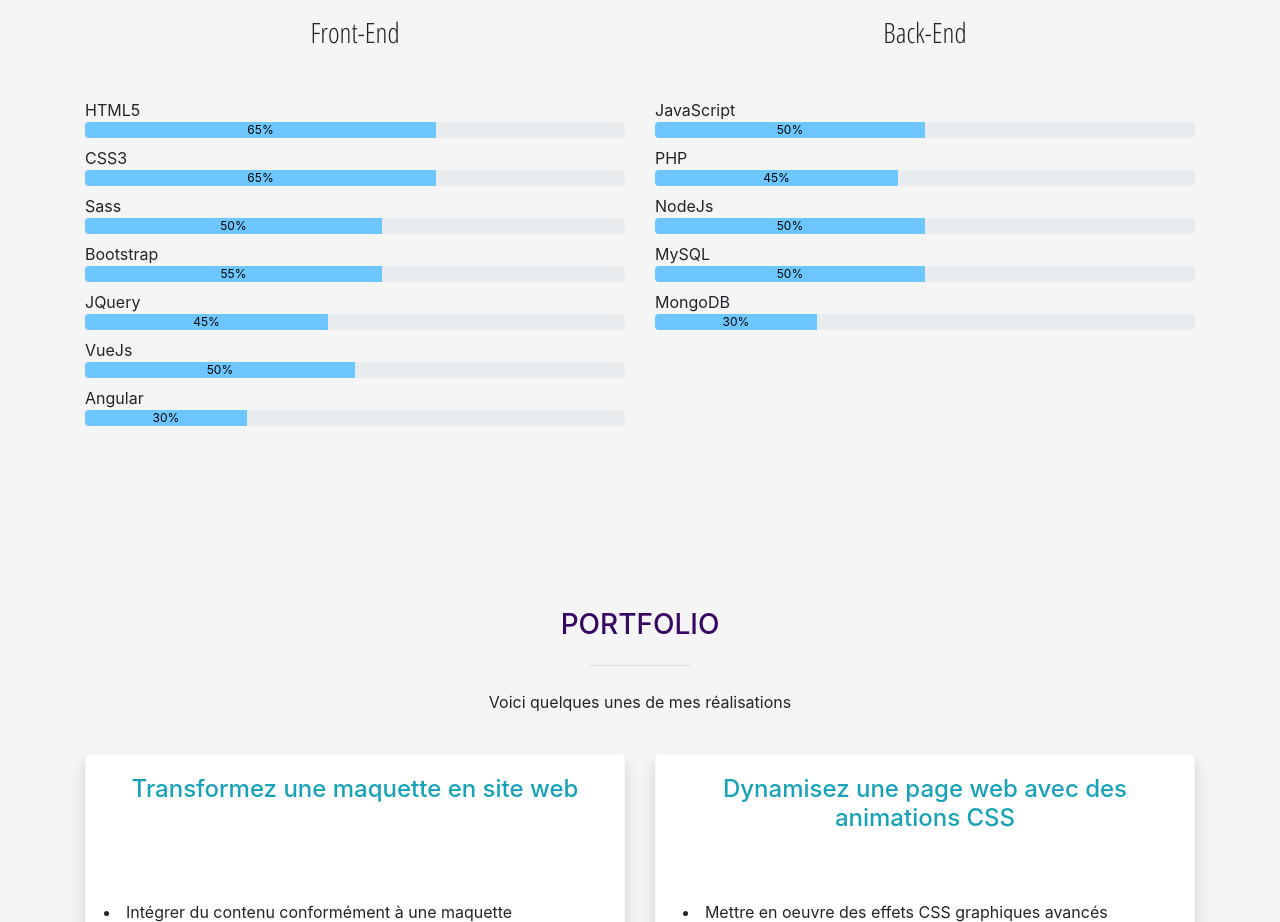
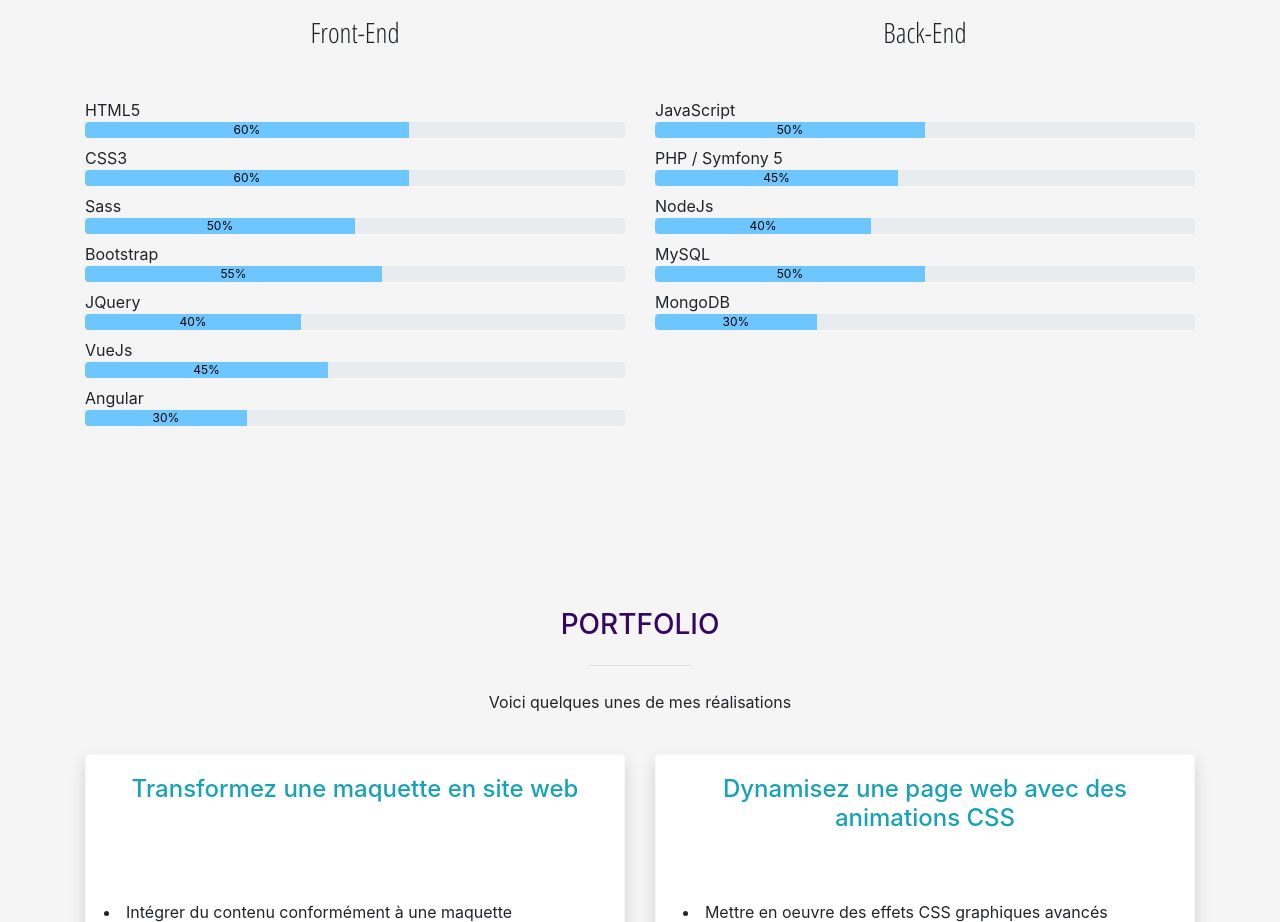
Before and after one commit to mataxelle/PortfolioDev, a website: page index.html in a window 1280 px wide. Shown: the part 1020-1942 px from the top of the page. Drawn offline with nearby package versions, Linux system fonts and the light colour scheme.

Commit message:
Update
Update compétences

```diff
--- a/index.html
+++ b/index.html
@@ -131,19 +131,19 @@
                     <h3 class="text-center mb-5">Front-End</h3>
                     <div class="mt-2 mb-2">HTML5
                         <div class="progress">
-                            <div class="progress-bar progress-bar-info" role="progressbar" style="width: 65%"
-                            aria-valuenow="65" aria-valuemin="0" aria-valuemax="100">65%</div>
+                            <div class="progress-bar progress-bar-info" role="progressbar" style="width: 60%"
+                            aria-valuenow="65" aria-valuemin="0" aria-valuemax="100">60%</div>
                         </div>
                     </div>
                     <div class="mt-2 mb-2">CSS3
                         <div class="progress">
-                            <div class="progress-bar progress-bar-info" role="progressbar" style="width: 65%"
-                            aria-valuenow="65" aria-valuemin="0" aria-valuemax="100">65%</div>
+                            <div class="progress-bar progress-bar-info" role="progressbar" style="width: 60%"
+                            aria-valuenow="65" aria-valuemin="0" aria-valuemax="100">60%</div>
                         </div>
                     </div>
                     <div class="mt-2 mb-2">Sass
                         <div class="progress">
-                            <div class="progress-bar progress-bar-info" role="progressbar" style="width: 55%"
+                            <div class="progress-bar progress-bar-info" role="progressbar" style="width: 50%"
                             aria-valuenow="55" aria-valuemin="0" aria-valuemax="100">50%</div>
                         </div>
                     </div>
@@ -156,14 +156,14 @@
                     </div>
                     <div class="mt-2 mb-2">JQuery
                         <div class="progress">
-                            <div class="progress-bar progress-bar-info" role="progressbar" style="width: 45%"
-                            aria-valuenow="45" aria-valuemin="0" aria-valuemax="100">45%</div>
+                            <div class="progress-bar progress-bar-info" role="progressbar" style="width: 40%"
+                            aria-valuenow="45" aria-valuemin="0" aria-valuemax="100">40%</div>
                         </div>
                     </div>
                     <div class="mt-2 mb-2">VueJs
                         <div class="progress">
-                            <div class="progress-bar progress-bar-info" role="progressbar" style="width: 50%"
-                            aria-valuenow="50" aria-valuemin="0" aria-valuemax="100">50%</div>
+                            <div class="progress-bar progress-bar-info" role="progressbar" style="width: 45%"
+                            aria-valuenow="50" aria-valuemin="0" aria-valuemax="100">45%</div>
                         </div>
                     </div>
                     <div class="mt-2 mb-2">Angular
@@ -182,7 +182,7 @@
                             aria-valuenow="50" aria-valuemin="0" aria-valuemax="100">50%</div>
                         </div>
                     </div>
-                    <div class="mt-2 mb-2">PHP
+                    <div class="mt-2 mb-2">PHP / Symfony 5
                         <div class="progress">
                             <div class="progress-bar progress-bar-info" role="progressbar" style="width: 45%"
                             aria-valuenow="45" aria-valuemin="0" aria-valuemax="100">45%</div>
@@ -190,8 +190,8 @@
                     </div>
                     <div class="mt-2 mb-2">NodeJs
                         <div class="progress">
-                            <div class="progress-bar progress-bar-info" role="progressbar" style="width: 50%"
-                            aria-valuenow="50" aria-valuemin="0" aria-valuemax="100">50%</div>
+                            <div class="progress-bar progress-bar-info" role="progressbar" style="width: 40%"
+                            aria-valuenow="50" aria-valuemin="0" aria-valuemax="100">40%</div>
                         </div>
                     </div>
                     <div class="mt-2 mb-2">MySQL
```
